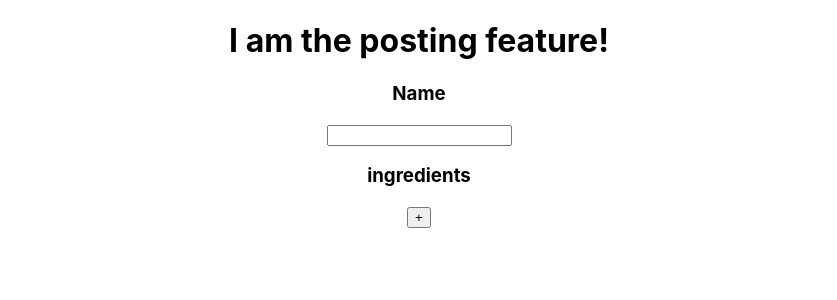
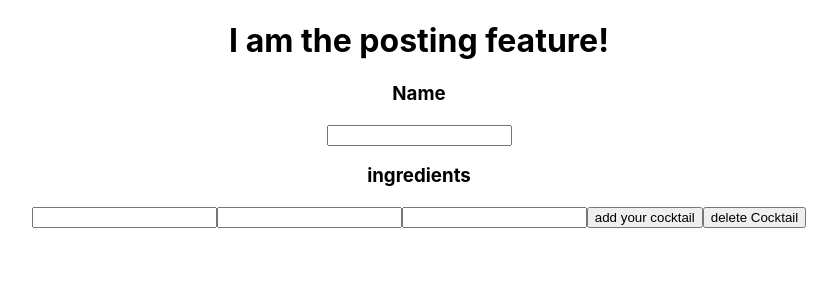
Before and after one commit to DaquanJ/the-bar, a React (Create React App) app: page / in a window 1280 px wide. Shown: the top 300 px of the page, without its empty margins (221-1058 px from the left). Built offline with nearby package versions, Linux system fonts and the light colour scheme.

Commit message:
establishing add and delete

```diff
--- a/src/components/Post.jsx
+++ b/src/components/Post.jsx
@@ -6,41 +6,65 @@ class Post extends Component {
         super(props);
         this.state = {
             userRecipes: [
-                {name: ''},
-                {images: []},
-                {ingredients: ''}
-            ],
-            cocktails: false
+                {id: 1 },
+                {name: []},
+                {ingredients: ''},
+                {ingredients1: ''},
+                {ingredients2: ''}
+            ]
          }
     }
 
+    newCocktails = () => {
+        document.getElementById('name').innerHTML = this.state.name;
+        document.getElementById('ingredient').innerHTML = this.state.ingredients;
+        document.getElementById('ingredient1').innerHTML = this.state.ingredients1;
+        document.getElementById('ingredient2').innerHTML = this.state.ingredients2;
+        document.getElementById('1').style.display = 'block';
+        this.setState({id: this.state.userRecipes.length + 1})
+        console.log(this.state);
+    }
+
+    // onDeleteHandle = () => {
+    //     let id = arguments[0];
+    // }
+
+    // deleteCocktails = (id) => {
+    //    const deletedCocktails = this.state.userRecipes.filter(item => item.id !== id);
+    //     this.setState({userRecipes: deletedCocktails});
+    //     console.log(this.state)
+    // }
+
+    deleteCocktails = () => {
+        let myObject = document.getElementById('1');
+        myObject.remove();
+    }
+
+    // handleIngredients = (e) => {
+    //     this.setState({ingredients: e.target.value})
+    // }
 
     render() {
-        const cocktailCreator = () => {
-            if (this.state.cocktails === false) {
-                return null;
-            }
-            return (
-                this.state.userRecipes.map(cocktail => (
-                    <div>
-                        <h3> {cocktail.name} </h3>
-                        <img src={cocktail.images} alt="images"/>
-                        <p> {cocktail.ingredients} </p>
-                    </div>
-                    ))
-                    )
-        }
+
         return (
             <div>
                 <h1> I am the posting feature! </h1>
                 <form onSubmit = {e => e.preventDefault()} >
                     <h3>Name</h3>
                     <input type="text" onChange={ e => {this.setState({name: e.target.value})} } />
-                    <input type="image" alt=''/>
                     <h3>ingredients</h3>
-                    <input type="submit" value='+' onClick = {() => this.setState({cocktails: true})} />
+                    <input type="text" onChange={ e => {this.setState({ingredients: e.target.value})} } />
+                    <input type="text" onChange={ e => {this.setState({ingredients1: e.target.value})} }/>
+                    <input type="text" onChange={ e => {this.setState({ingredients2: e.target.value})} }/>
+                    <input type="submit" value='add your cocktail' onClick = {this.newCocktails} />
+                    <button onClick={this.deleteCocktails} > delete Cocktail </button>
                 </form>
-                {cocktailCreator()}
+                <ul id='1' style={{display: 'none'}} >
+                    <li id = 'name'></li>
+                    <li id = 'ingredient'></li>
+                    <li id = 'ingredient1'></li>
+                    <li id = 'ingredient2'></li>
+                </ul>
             </div>
          );
     }
```
